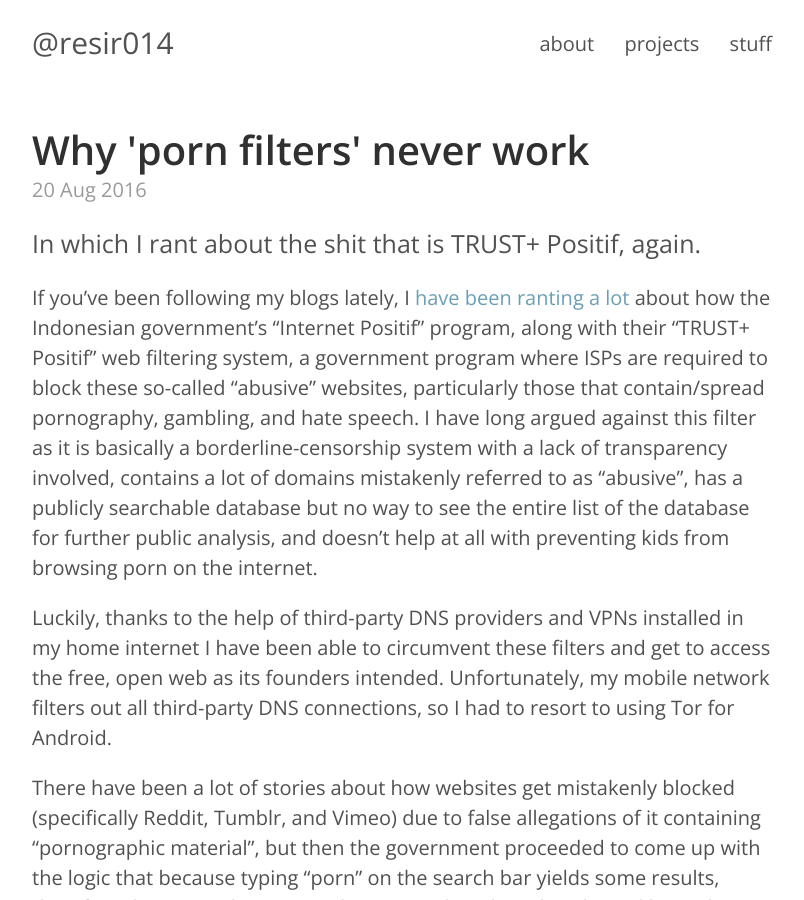
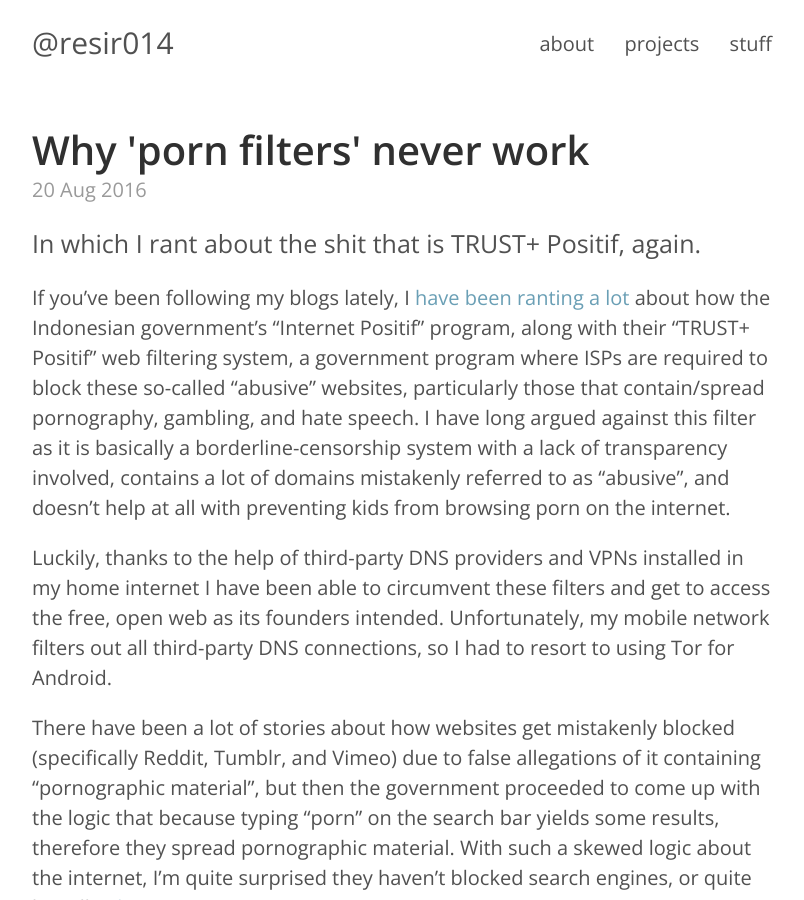
Before and after one commit to resir014/resir014.github.io, a Jekyll site: the page built from _posts/2016-08-20-why-web-filters-never-work.md, in a window 1280 px wide and 900 px high. Shown: the whole window, without its empty margins (238-1042 px from the left). Built offline with Jekyll 4.4.1, drawn with Linux system fonts in a browser that asks for light colours; comment, search, counter and statistics services are not loaded.

Commit message:
Edited: Why 'porn filters' never work

```diff
--- a/_posts/2016-08-20-why-web-filters-never-work.md
+++ b/_posts/2016-08-20-why-web-filters-never-work.md
@@ -9,7 +9,7 @@ tags:
 - censorship
 ---
 
-If you've been following my blogs lately, I [have been](https://resir014.github.io/2014/05/12/a-desperate-plea-for-internet-freedom/) [ranting](https://resir014.github.io/2016/02/17/tumblr-and-the-internet-positif-hammer/) [a lot](https://medium.com/southeast-asian-social-critique/indonesias-internet-censorship-two-years-on-41831c6c16b4) about how the Indonesian government's "Internet Positif" program, along with their "TRUST+ Positif" web filtering system, a government program where ISPs are required to block these so-called "abusive" websites, particularly those that contain/spread pornography, gambling, and hate speech. I have long argued against this filter as it is basically a borderline-censorship system with a lack of transparency involved, contains a lot of domains mistakenly referred to as "abusive", has a publicly searchable database but no way to see the entire list of the database for further public analysis, and doesn't help at all with preventing kids from browsing porn on the internet.
+If you've been following my blogs lately, I [have been](https://resir014.github.io/2014/05/12/a-desperate-plea-for-internet-freedom/) [ranting](https://resir014.github.io/2016/02/17/tumblr-and-the-internet-positif-hammer/) [a lot](https://medium.com/southeast-asian-social-critique/indonesias-internet-censorship-two-years-on-41831c6c16b4) about how the Indonesian government's "Internet Positif" program, along with their "TRUST+ Positif" web filtering system, a government program where ISPs are required to block these so-called "abusive" websites, particularly those that contain/spread pornography, gambling, and hate speech. I have long argued against this filter as it is basically a borderline-censorship system with a lack of transparency involved, contains a lot of domains mistakenly referred to as "abusive", and doesn't help at all with preventing kids from browsing porn on the internet.
 
 Luckily, thanks to the help of third-party DNS providers and VPNs installed in my home internet I have been able to circumvent these filters and get to access the free, open web as its founders intended. Unfortunately, my mobile network filters out all third-party DNS connections, so I had to resort to using Tor for Android.
 
```
